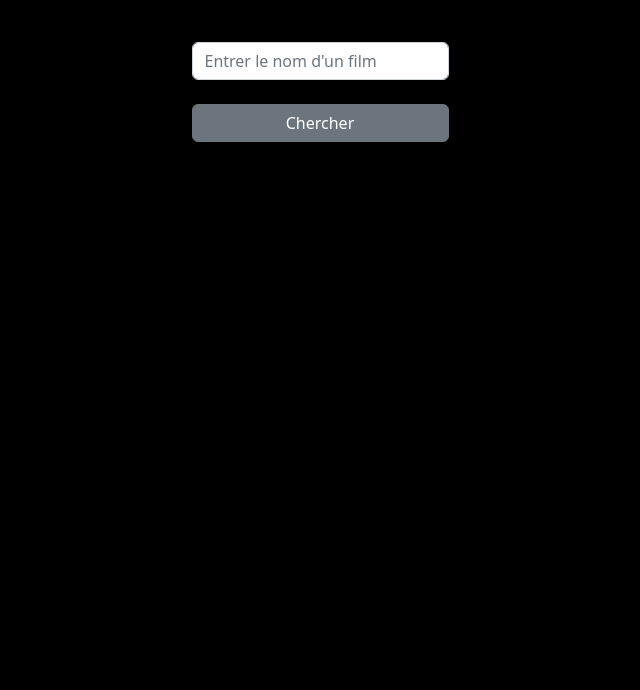
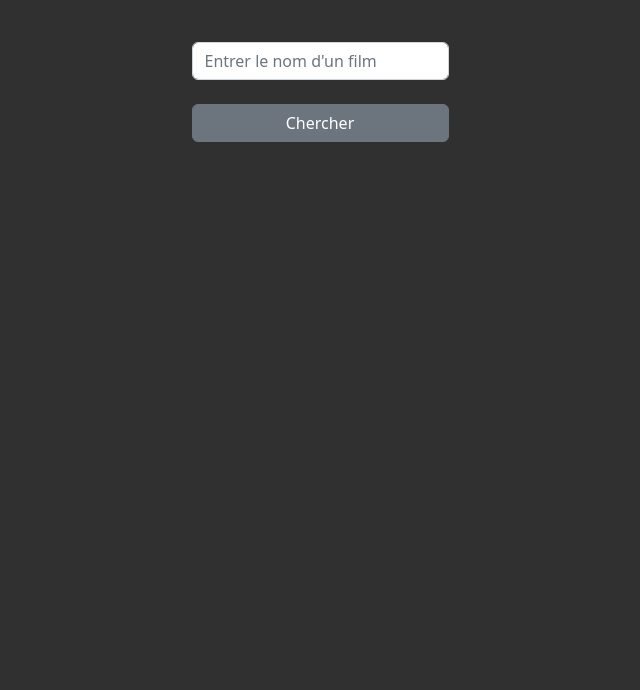
Before and after one commit to dominikTanko/cinema-app-v2, a website: page index.html in a window 1280 px wide. Shown: the part 110-800 px from the top of the page, without its empty margins (320-960 px from the left). Drawn offline with nearby package versions, Linux system fonts and the light colour scheme.

Commit message:
Update styles

```diff
--- a/style.css
+++ b/style.css
@@ -1,5 +1,5 @@
 body {
-  background-color: black;
+  background-color: rgb(48, 48, 48);
 }
 
 H1,H2,H3,p,a {
@@ -11,7 +11,7 @@ img {
 }
 
 .movie-text {
-  color: white;
+  color: rgb(223, 254, 255);
   text-align: center;
 }
 
@@ -41,12 +41,6 @@ img {
 }
 
 .movie-card > div {
-  border:1px solid grey;
+  border:1px solid rgb(179, 179, 179);
   padding:15px;
 }
-
-/* @media (max-width: 800px) {
-  .hidden-mobile {
-    display: none;
-  }
-} */
```
